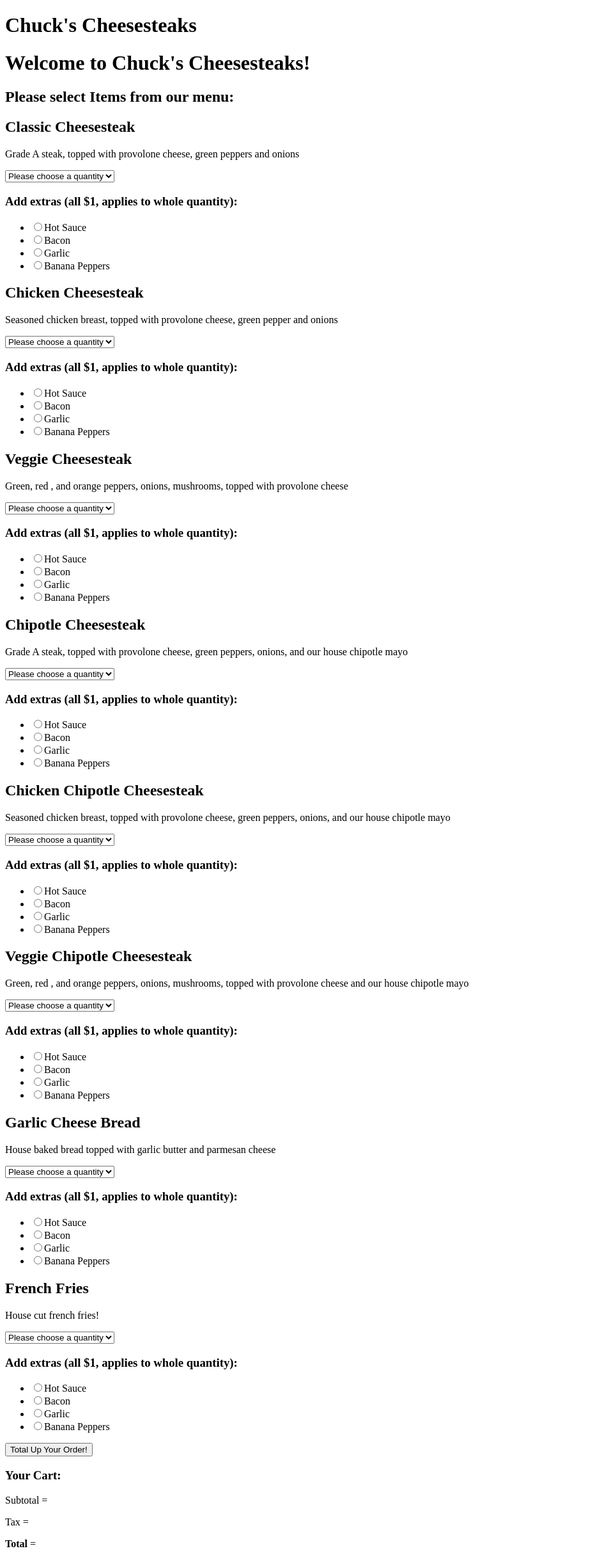
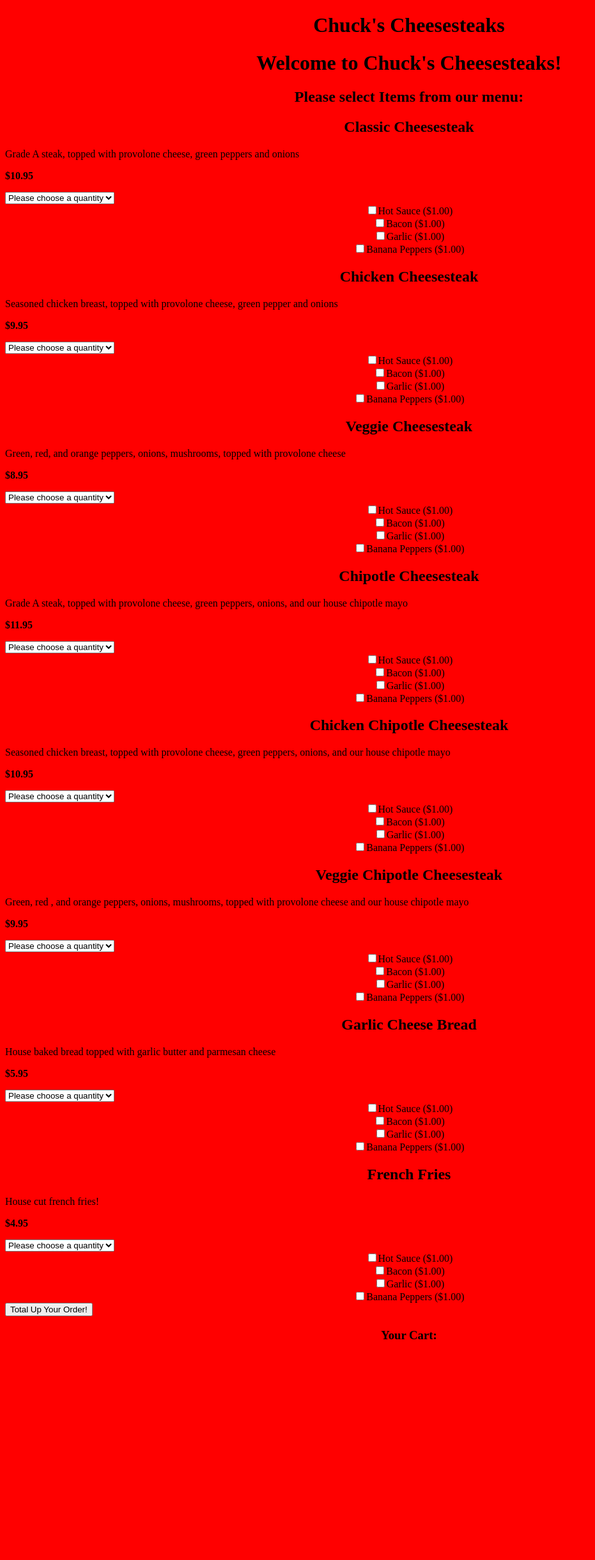
Before and after one commit to AlexBuck1/it262_p3, a PHP site: page / in a window 1280 px wide. Shown: the whole page at 64% size, without its empty margins (0-931 px from the left). After the commit the page ends 2093 px from the top, so only its background shows below. Run offline with PHP 8.4, Linux system fonts and the light colour scheme.

Commit message:
working on cart

```diff
--- a/css/styles.css
+++ b/css/styles.css
@@ -0,0 +1,47 @@
+html {
+    background-color:red;
+}
+
+.logodiv {
+    padding: 10px;
+    text-align: center;
+
+}
+
+
+main.wrapper {
+    background-color:black;
+    overflow:auto;
+    font-family:Cambria, Cochin, Georgia, Times, 'Times New Roman', serif;
+    color: white;
+}
+
+
+
+h1 {
+    text-align: center;
+}
+
+h2 {
+    text-align: center;
+}
+
+.row:after {
+    content: "";
+    display: table;
+    clear: both;
+}
+
+.menu_item {
+    display: block;
+}
+
+.extras {
+    text-align: center;
+
+}
+
+option {
+    display: flex;
+    justify-content: center;
+}
--- a/includes/Cart.php
+++ b/includes/Cart.php
@@ -1,36 +1,54 @@
 <?php
+// cart configuration
+if($_SERVER['REQUEST_METHOD'] == 'POST') {
+    if(isset($_POST['Quantity'])) {
+      $Quantity = $_POST['Quantity'];
+      $total_qty = 0;
+      foreach($Quantity as $qty){
+        $total_qty += $qty;
+      }
+      if($total_qty == 0){
+        echo '<p>Error: Choose a Quantity.</p>';
+      } else {
+        $extras = $_POST['extras'];
+        $total = 0;
+        foreach ( $Quantity as $id => $qty ) {
+          if (is_numeric($qty) && $qty > 0 ) {
+            $Item = $items[$id - 1];
+            $itemTotal = number_format($qty * $Item->Price, 2);
+            echo '<b>'.$Item->Name.' x '.$qty.'</b> = '.$itemTotal.'<br>';
+            $extra_subtotal = 0;
+            if(isset($extras[$id])) {
+              foreach($extras[$id] as $extra) {
+                $extra_subtotal += $qty * $Item->Extras[$extra];
+                echo 'Extra: '.$extra.' ($'.number_format($Item->Extras[$extra], 2).') x '.$qty.'<br>';
+              }
+            }
 
-// create a class for Cart
+            echo 'Extra(s) subtotal:  = $'.number_format($extra_subtotal, 2).'<br>';
+            $itemTotal += $extra_subtotal;
+            echo 'Item Total: $'.number_format($itemTotal, 2).'<br><br>';
+            $tax = 0.095;
+            //$subTotal = $itemTotal += $extra_subtotal;
+            $subTotal += $itemTotal;
+            $cart_tax = $subTotal * $tax;
+            $total  = $subTotal + $cart_tax;
+          }
+        }
+        echo '<p>Subtotal: $'.number_format($subTotal, 2).'</p>';
+        echo '<p>Sales Tax: $'.number_format($cart_tax, 2).'</p>';
+        echo '<p>Total: $'.number_format($total, 2).'</p>';
+      }
+    } else {
+      echo '<p>Error: Choose a Quantity.</p>';
+    }
+  }
 
-class Cart {
-    // establish sales tax variable
-    public $SALES_TAX = 0.09;
 
-    public function __construct(){
 
-    }
 
-    // create function for subtotal (total without tax) for items added to the cart
 
-    public function getSubtotal($itm_array){
-        $subTotal = 0.0;
-            foreach ($itm_array as $Item){
-                $subTotal += ($Item->Price * $Item->Quantity);
-            }
-            return $subTotal;
-    }
 
-    // create function for tax for all items in the cart
 
-    public function getTax($itm_array){
-        $tax = ($this->getSubtotal($itm_array) * $this->SALES_TAX);
-        return $tax;
-    }
 
-    // create function for cart total plus tax
-
-    public function getTotal($itm_array){
-        $total = ($this->getTax($itm_array) + $this->getSubtotal($itm_array));
-        return $total;
-    }
-} // end class
+?>
--- a/includes/Items.php
+++ b/includes/Items.php
@@ -3,59 +3,59 @@
 // Items.php
 
 $myItem = new Item(1, "Classic Cheesesteak", "Grade A steak, topped with provolone cheese, green peppers and onions", 10.95);
-$myItem->addExtra("Hot Sauce");
-$myItem->addExtra("Bacon");
-$myItem->addExtra("Garlic");
-$myItem->addExtra("Banana Peppers");
+$myItem->addExtra("Hot Sauce", "1.00");
+$myItem->addExtra("Bacon", "1.00");
+$myItem->addExtra("Garlic", "1.00");
+$myItem->addExtra("Banana Peppers", "1.00");
 $items[] = $myItem;
 
 $myItem = new Item(2, "Chicken Cheesesteak", "Seasoned chicken breast, topped with provolone cheese, green pepper and onions", 9.95);
-$myItem->addExtra("Hot Sauce");
-$myItem->addExtra("Bacon");
-$myItem->addExtra("Garlic");
-$myItem->addExtra("Banana Peppers");
+$myItem->addExtra("Hot Sauce", "1.00");
+$myItem->addExtra("Bacon", "1.00");
+$myItem->addExtra("Garlic", "1.00");
+$myItem->addExtra("Banana Peppers", "1.00");
 $items[] = $myItem;
 
-$myItem = new Item(3, "Veggie Cheesesteak", "Green, red , and orange peppers, onions, mushrooms, topped with provolone cheese", 8.95);
-$myItem->addExtra("Hot Sauce");
-$myItem->addExtra("Bacon");
-$myItem->addExtra("Garlic");
-$myItem->addExtra("Banana Peppers");
+$myItem = new Item(3, "Veggie Cheesesteak", "Green, red, and orange peppers, onions, mushrooms, topped with provolone cheese", 8.95);
+$myItem->addExtra("Hot Sauce", "1.00");
+$myItem->addExtra("Bacon", "1.00");
+$myItem->addExtra("Garlic", "1.00");
+$myItem->addExtra("Banana Peppers", "1.00");
 $items[] = $myItem;
 
 $myItem = new Item(4, "Chipotle Cheesesteak", "Grade A steak, topped with provolone cheese, green peppers, onions, and our house chipotle mayo", 11.95);
-$myItem->addExtra("Hot Sauce");
-$myItem->addExtra("Bacon");
-$myItem->addExtra("Garlic");
-$myItem->addExtra("Banana Peppers");
+$myItem->addExtra("Hot Sauce", "1.00");
+$myItem->addExtra("Bacon", "1.00");
+$myItem->addExtra("Garlic", "1.00");
+$myItem->addExtra("Banana Peppers", "1.00");
 $items[] = $myItem;
 
 $myItem = new Item(5, "Chicken Chipotle Cheesesteak", "Seasoned chicken breast, topped with provolone cheese, green peppers, onions, and our house chipotle mayo", 10.95);
-$myItem->addExtra("Hot Sauce");
-$myItem->addExtra("Bacon");
-$myItem->addExtra("Garlic");
-$myItem->addExtra("Banana Peppers");
+$myItem->addExtra("Hot Sauce", "1.00");
+$myItem->addExtra("Bacon", "1.00");
+$myItem->addExtra("Garlic", "1.00");
+$myItem->addExtra("Banana Peppers", "1.00");
 $items[] = $myItem;
 
 $myItem = new Item(6, "Veggie Chipotle Cheesesteak", "Green, red , and orange peppers, onions, mushrooms, topped with provolone cheese and our house chipotle mayo", 9.95);
-$myItem->addExtra("Hot Sauce");
-$myItem->addExtra("Bacon");
-$myItem->addExtra("Garlic");
-$myItem->addExtra("Banana Peppers");
+$myItem->addExtra("Hot Sauce", "1.00");
+$myItem->addExtra("Bacon", "1.00");
+$myItem->addExtra("Garlic", "1.00");
+$myItem->addExtra("Banana Peppers", "1.00");
 $items[] = $myItem;
 
 $myItem = new Item(7, "Garlic Cheese Bread", "House baked bread topped with garlic butter and parmesan cheese", 5.95);
-$myItem->addExtra("Hot Sauce");
-$myItem->addExtra("Bacon");
-$myItem->addExtra("Garlic");
-$myItem->addExtra("Banana Peppers");
+$myItem->addExtra("Hot Sauce", "1.00");
+$myItem->addExtra("Bacon", "1.00");
+$myItem->addExtra("Garlic", "1.00");
+$myItem->addExtra("Banana Peppers", "1.00");
 $items[] = $myItem;
 
 $myItem = new Item(8, "French Fries", "House cut french fries!", 4.95);
-$myItem->addExtra("Hot Sauce");
-$myItem->addExtra("Bacon");
-$myItem->addExtra("Garlic");
-$myItem->addExtra("Banana Peppers");
+$myItem->addExtra("Hot Sauce", "1.00");
+$myItem->addExtra("Bacon", "1.00");
+$myItem->addExtra("Garlic", "1.00");
+$myItem->addExtra("Banana Peppers", "1.00");
 $items[] = $myItem;
 
 
@@ -65,7 +65,7 @@ class Item {
     public $Name = "";
     public $Description = "";
     public $Price = 0;
-    public $Quantity = 0;
+    //public $Quantity = 0;
     public $Extras = array();
 
     public function __construct($ID, $Name, $Description, $Price) {
@@ -75,8 +75,8 @@ class Item {
         $this->Price = $Price;
     } // end of Item constructor
 
-    public function addExtra($Extra) {
-        $this->Extras[] = $Extra;
+    public function addExtra($extra, $price) {
+        $this->Extras[$extra] = $price;
     }
 
 } //end of Item class
--- a/index.php
+++ b/index.php
@@ -1,7 +1,7 @@
 <?php include 'includes/Items.php';
-      include 'includes/Cart.php';
 
-      $cart = new Cart();
+
+
 ?>
 <!DOCTYPE html>
 <html lang="en">
@@ -10,6 +10,7 @@
     <meta http-equiv="X-UA-Compatible" content="IE=edge">
     <meta name="viewport" content="width=device-width, initial-scale=1.0">
     <title>Chuck's Cheesesteaks</title>
+    <link rel="stylesheet" href="css/styles.css" />
 </head>
 <body>
     <header>
@@ -30,7 +31,8 @@
                                         <label>
                                             <h2 class="subheader">'.$Item->Name.'</h2>
                                             <p>'.$Item->Description.'</p>
-                                            <select Name="'.$Item->Name.'" required title="0" tab index="15">
+                                            <p><b>$'.$Item->Price.'</b></p>
+                                            <select name="Quantity['.$Item->ID.']" value="'.(isset($Quantity[$Item->ID]) ? $Quantity[$Item->ID] : 0).'">
                                                 <option value="0">Please choose a quantity</option>
                                                 <option value="1">1</option>
                                                 <option value="2">2</option>
@@ -44,19 +46,16 @@
                                                 <option value="10">10</option>
                                             </select>
                                         </label>
-                                        <label><h3>Add extras (all $1, applies to whole quantity):</h3></label>
-                                        <ul>
-                                        <li><input type="radio" name="extra" value="1.00">Hot Sauce</li>
-                                        <li><input type="radio" name="extra" value="1.00">Bacon</li>
-                                        <li><input type="radio" name="extra" value="1.00">Garlic</li>
-                                        <li><input type="radio" name="extra" value="1.00">Banana Peppers</li>
-                                        </ul>
-                                    </div>';
-                                    if(isset($_POST[str_replace(' ', '_',$Item->Name)])){
-                                        if($_POST[str_replace(' ', '_',$Item->Name)] > 0){
-                                            $Item->Quantity = intval($_POST[str_replace(' ', '_',$Item->Name)]);
-                                        }
-                                    }
+                                        </div>'
+                                     ?>
+                        <?php
+                            foreach($Item->Extras as $extra => $price) {
+                                echo '<div class="extras">
+                                <label>
+                                  <input type="checkbox" name="extras['.$Item->ID.'][]" value="'.$extra.'" '.'>'.$extra.' ($'.$price.')
+                                      </label><br></div>';
+                              }
+
                             }
                         ?>
                         <div class="submit">
@@ -66,28 +65,10 @@
                             <h1>Your Cart:</h1>
                             <p>
                                 <?php
-                                foreach($items as $Item){
-                                    if($Item->Quantity > 0){
-                                        $output = '<b>'.$Item->Name.'</b></br>';
-                                        $output .= $Item->Quantity.' x $'.number_format($Item->Price, 2);
-                                        $output .= ' = ';
-                                        $output .= '$'.number_format($Item->Quantity*$Item->Price, 2).'</br>';
-                                        echo $output;
-                                    }
-                                }
-                                echo ''
+                                include 'includes/Cart.php'
                                 ?>
                             </p>
-                            <p>
-                                Subtotal = <?php '$'.number_format($cart->getSubtotal($items));?>
-                            </p>
-                            <p>
-                                Tax = <?php '$'.number_format($cart->getTax($items));?>
-                            </p>
-                            <p>
-                                <b>Total</b> = <?php '$'.number_format($cart->getTotal($items));?>
-                            </p>
-                        </section>
+                         </section>
                     </form>
                 </section>
             </div>
```
